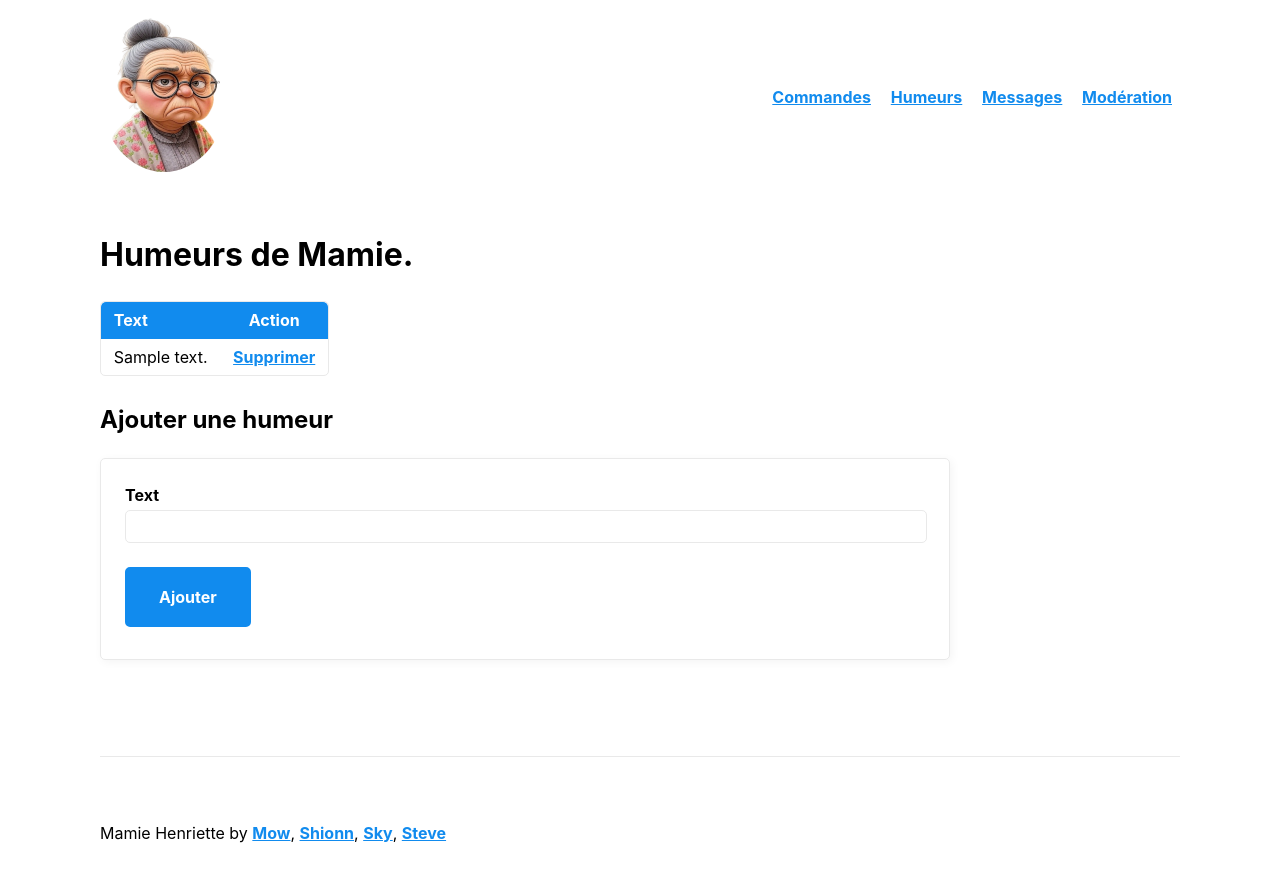
After one commit to skylanix/MamieHenriette, a Flask app: page /humeurs in a window 1280 px wide. The commit adds this page. Run offline with Flask 3, Linux system fonts and the light colour scheme; tables that the repository leaves empty hold one stand-in row (values such as "Sample post").

Commit message:
Création d'une page de gestion des humeurs

```diff
--- a/database/message.py
+++ b/database/models.py
@@ -1,5 +1,9 @@
-# from webapp import db
 from database import db
+
+class Humeur(db.Model):
+	id = db.Column(db.Integer, primary_key=True)
+	enable = db.Column(db.Boolean, default=True)
+	text = db.Column(db.String(200))
 
 class Message(db.Model):
 	id = db.Column(db.Integer, primary_key=True)
--- a/database/schema.sql
+++ b/database/schema.sql
@@ -4,3 +4,9 @@ CREATE TABLE IF NOT EXISTS `message` (
 	`text` VARCHAR(256) NULL,
 	periodicity INTEGER NULL
 );
+
+CREATE TABLE IF NOT EXISTS `humeur` (
+	id INTEGER PRIMARY KEY AUTOINCREMENT,
+	`enable` BOOLEAN NOT NULL DEFAULT TRUE,
+	`text` VARCHAR(256) NULL
+);
--- a/webapp/__init__.py
+++ b/webapp/__init__.py
@@ -2,4 +2,4 @@ from flask import Flask
 
 webapp = Flask(__name__)
 
-from webapp import commandes, index, messages, moderation
+from webapp import commandes, index, humeurs, messages, moderation
--- a/webapp/commandes.py
+++ b/webapp/commandes.py
@@ -3,4 +3,4 @@ from webapp import webapp
 
 @webapp.route("/commandes")
 def commandes():
-    return render_template("commandes.html")
+	return render_template("commandes.html")
--- /dev/null
+++ b/webapp/humeurs.py
@@ -0,0 +1,22 @@
+from flask import render_template, request, redirect, url_for
+from webapp import webapp
+from database import db
+from database.models import Humeur
+
+@webapp.route("/humeurs")
+def listHumeurs():
+	humeurs = Humeur.query.all()
+	return render_template("humeurs.html", humeurs = humeurs)
+
+@webapp.route('/humeurs/add', methods=['POST'])
+def addHumeur():
+	humeur = Humeur(text=request.form['text'])
+	db.session.add(humeur)
+	db.session.commit()
+	return redirect(url_for('listHumeurs'))
+
+@webapp.route('/humeurs/del/<id>')
+def delHumeur(id):
+	Humeur.query.filter_by(id=id).delete()
+	db.session.commit()
+	return redirect(url_for('listHumeurs'))
--- a/webapp/moderation.py
+++ b/webapp/moderation.py
@@ -3,4 +3,4 @@ from webapp import webapp
 
 @webapp.route("/moderation")
 def moderation():
-    return render_template("moderation.html")
+	return render_template("moderation.html")
--- /dev/null
+++ b/webapp/templates/humeurs.html
@@ -0,0 +1,28 @@
+{% extends "template.html" %}
+
+{% block content %}
+<h1>Humeurs de Mamie.</h1>
+<table>
+	<thead>
+		<tr>
+			<th>Text</th>
+			<th>Action</th>
+		</tr>
+	</thead>
+	<tbody>
+		{% for humeur in humeurs %}
+		<tr>
+			<td>{{humeur.text}}</td>
+			<td><a href="{{ url_for('delHumeur', id = humeur.id) }}">Supprimer</a></td>
+		</tr>
+		{% endfor %}
+	</tbody>
+</table>
+
+<h2>Ajouter une humeur</h2>
+<form action="{{ url_for('addHumeur') }}" method="POST">
+	<label for="text">Text</label>
+	<input name="text" type="text" />
+	<input type="Submit" value="Ajouter">
+</form>
+{% endblock %}
--- a/webapp/templates/template.html
+++ b/webapp/templates/template.html
@@ -19,6 +19,7 @@
 			<a href="/"><img src="/static/ico/favicon.ico"></a>
 			<ul>
 				<li><a href="/commandes">Commandes</a></li>
+				<li><a href="/humeurs">Humeurs</a></li>
 				<li><a href="/messages">Messages</a></li>
 				<li><a href="/moderation">Modération</a></li>
 			</ul>
```
Also changed, not shown: database/__init__.py (+9 -4 lines), webapp/index.py (+1 -6 lines), webapp/messages.py (+1 -6 lines).
